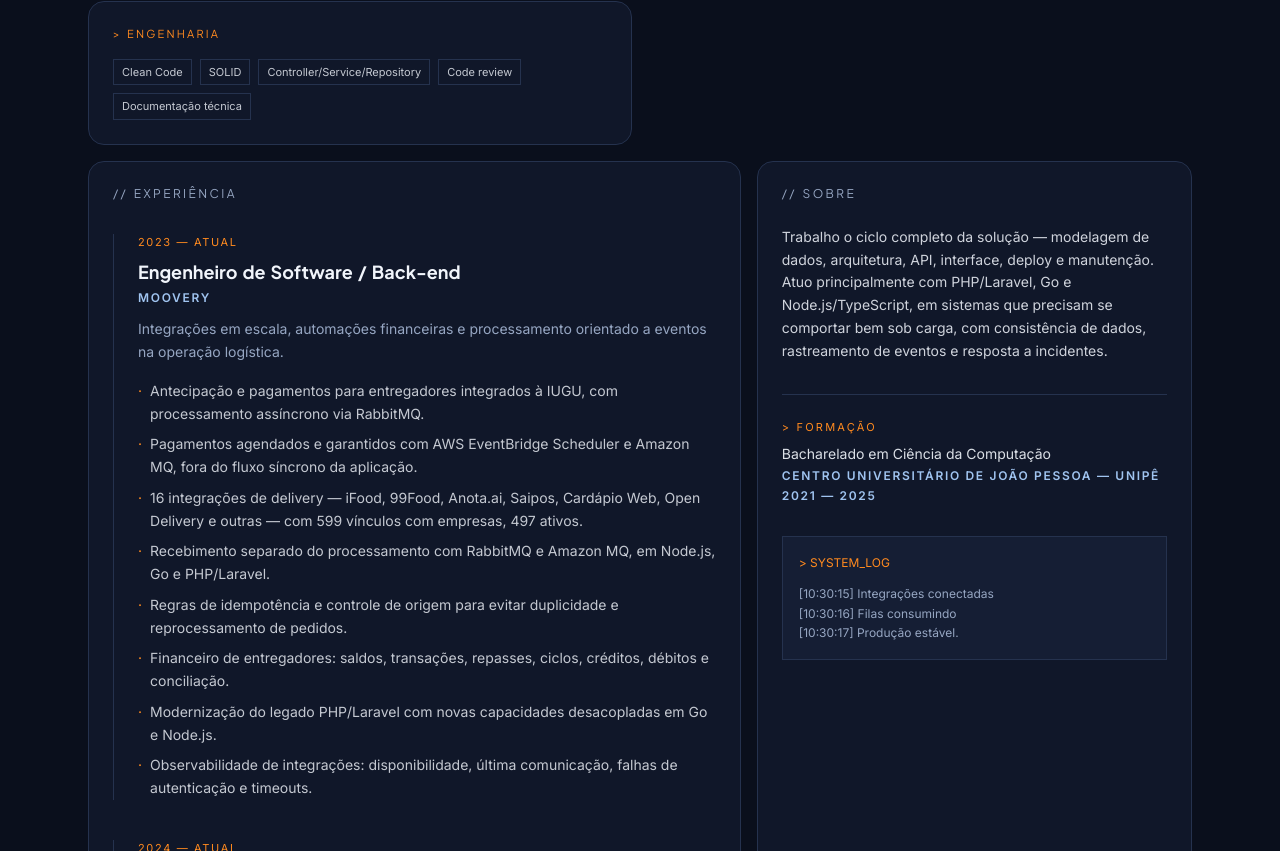
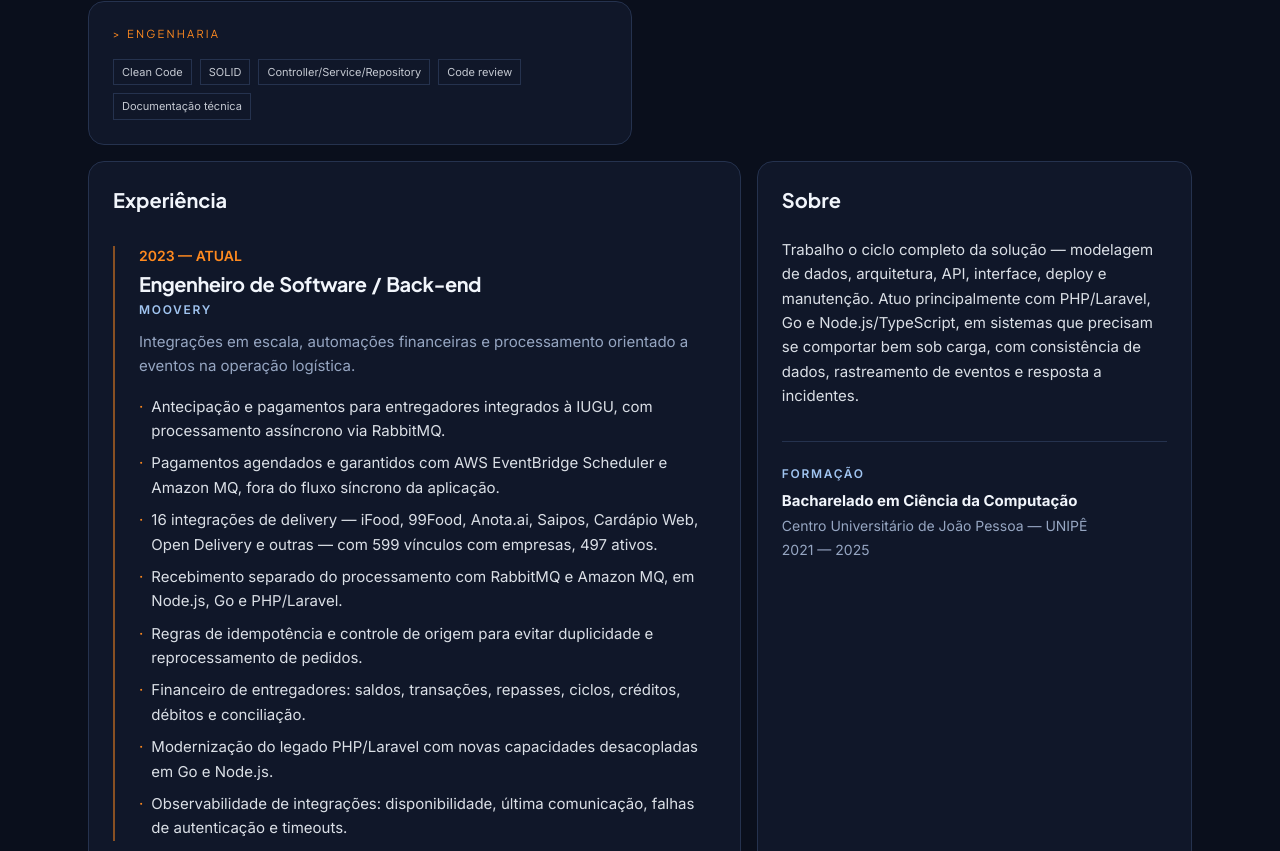
Before and after one commit to IgorMarqx/portfolio, a Next.js app: page / in a window 1280 px wide. Shown: the part 2649-3500 px from the top of the page. Built offline with nearby package versions, Linux system fonts and the light colour scheme.

Commit message:
chore: aprimorar layout e estilos do componente Experiencia

```diff
--- a/src/components/Experiencia.tsx
+++ b/src/components/Experiencia.tsx
@@ -7,24 +7,24 @@ export function Experiencia() {
       className="grid gap-4 scroll-mt-24 lg:grid-cols-[1.5fr_1fr]"
     >
       <div className="painel p-5 sm:p-6">
-        <h2 className="text-xs tracking-[0.2em] text-muted">// EXPERIÊNCIA</h2>
+        <h2 className="text-lg font-bold sm:text-xl">Experiência</h2>
 
         <ol className="mt-8 space-y-10">
           {experiencias.map((experiencia) => (
             <li
               key={experiencia.empresa}
-              className="border-l border-line pl-4 sm:pl-6"
+              className="border-l-2 border-accent/50 pl-4 sm:pl-6"
             >
-              <p className="text-[11px] tracking-[0.15em] text-accent">
+              <p className="text-sm font-semibold text-accent">
                 {experiencia.periodo}
               </p>
-              <h3 className="mt-2 text-lg font-bold">{experiencia.cargo}</h3>
+              <h3 className="mt-1 text-xl font-bold tracking-tight">{experiencia.cargo}</h3>
               <p className="rotulo mt-1">{experiencia.empresa}</p>
-              <p className="mt-3 text-sm leading-relaxed text-muted">
+              <p className="mt-3 text-[15px] leading-relaxed text-muted">
                 {experiencia.descricao}
               </p>
 
-              <ul className="mt-4 space-y-2 text-sm leading-relaxed text-fg/80">
+              <ul className="mt-4 space-y-2 text-[15px] leading-relaxed text-fg/90">
                 {experiencia.destaques.map((destaque) => (
                   <li key={destaque} className="flex gap-2">
                     <span className="text-accent" aria-hidden>
@@ -40,25 +40,16 @@ export function Experiencia() {
       </div>
 
       <div className="painel flex flex-col p-5 sm:p-6">
-        <h2 className="text-xs tracking-[0.2em] text-muted">// SOBRE</h2>
-        <p className="mt-6 text-sm leading-relaxed text-fg/85">
+        <h2 className="text-lg font-bold sm:text-xl">Sobre</h2>
+        <p className="mt-6 text-[15px] leading-relaxed text-fg/90">
           {perfil.sobre}
         </p>
 
         <div className="mt-8 border-t border-line pt-6">
-          <p className="text-[11px] tracking-[0.2em] text-accent">
-            &gt; FORMAÇÃO
-          </p>
-          <p className="mt-2 text-sm text-fg/90">{formacao.curso}</p>
-          <p className="rotulo mt-1">{formacao.instituicao}</p>
-          <p className="rotulo mt-1">{formacao.periodo}</p>
-        </div>
-
-        <div className="mt-8 border border-line bg-panel p-4 text-xs leading-relaxed text-muted">
-          <p className="text-accent">&gt; SYSTEM_LOG</p>
-          <p className="mt-3">[10:30:15] Integrações conectadas</p>
-          <p>[10:30:16] Filas consumindo</p>
-          <p>[10:30:17] Produção estável.</p>
+          <p className="rotulo">Formação</p>
+          <p className="mt-2 text-[15px] font-bold text-fg">{formacao.curso}</p>
+          <p className="mt-1 text-sm text-muted">{formacao.instituicao}</p>
+          <p className="mt-1 text-sm text-muted">{formacao.periodo}</p>
         </div>
       </div>
     </section>
```
